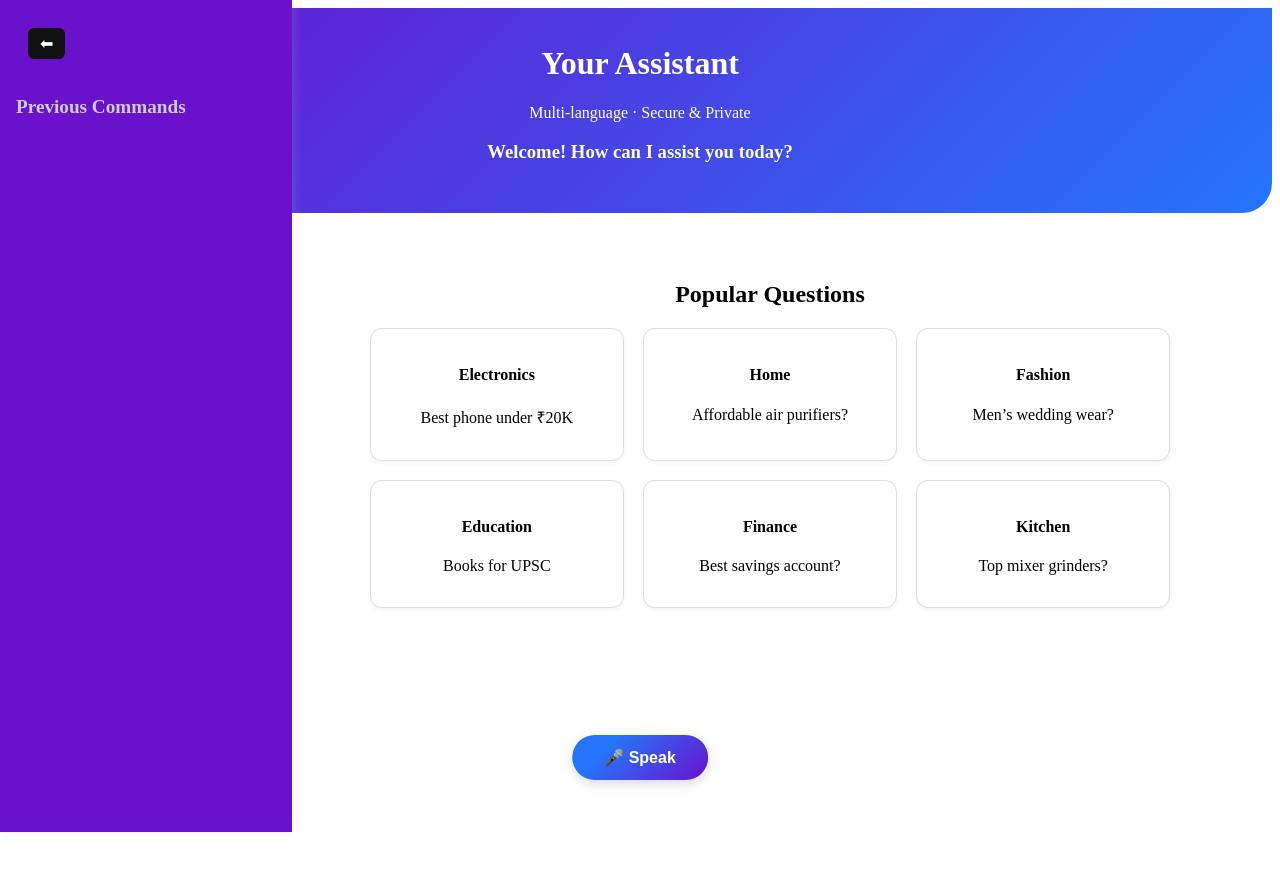
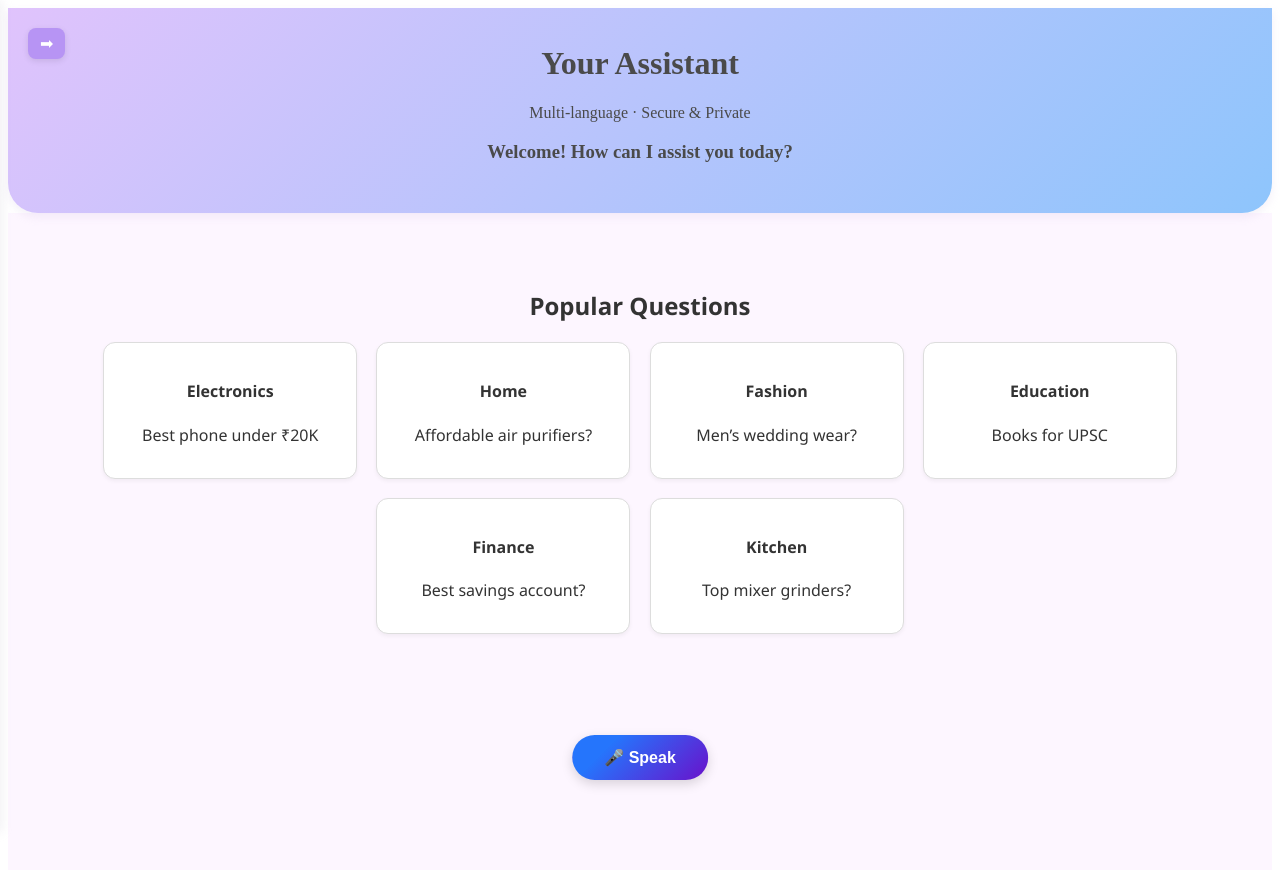
Before and after one commit to itisar-345/SalesAssistant, a React (Vite) app: page / in a window 1280 px wide. Shown: the top 870 px of the page. Before the commit the page ends 800 px from the top, so only its background shows below. Built offline with nearby package versions, Linux system fonts and the light colour scheme.

Commit message:
Updated UI

```diff
--- a/src/App.css
+++ b/src/App.css
@@ -1,24 +1,52 @@
+/* Header */
 .app-header {
-  background: linear-gradient(135deg, #6a11cb 0%, #2575fc 100%);
+  background: linear-gradient(135deg, #e0c3fc 0%, #8ec5fc 100%); /* pastel lavender to sky blue */
   padding: 2rem;
   padding-top: 1rem;
   text-align: center;
-  color: white;
+  color: #4a4a4a; /* dark gray for better contrast */
   border-bottom-left-radius: 30px;
   border-bottom-right-radius: 30px;
   position: relative;
+  box-shadow: 0 4px 10px rgba(200, 180, 220, 0.2);
 }
 
+/* Sidebar toggle button */
 .side-nav-toggle {
   position: absolute;
   left: 20px;
   top: 20px;
-  background: #111;
+  background: #b794f4; /* pastel purple */
   color: white;
   border: none;
-  border-radius: 6px;
+  border-radius: 8px;
   padding: 6px 12px;
   font-size: 1rem;
   cursor: pointer;
   z-index: 1100;
+  box-shadow: 0 2px 6px rgba(0, 0, 0, 0.1);
+  transition: background 0.3s ease;
 }
+
+.side-nav-toggle:hover {
+  background: #9f7aea; /* deeper pastel purple */
+}
+
+/* Main content */
+main {
+  padding: 1.5rem;
+  transition: margin-left 0.3s ease;
+  background-color: #fdf6ff; /* soft lavender tint */
+  min-height: 100vh;
+  color: #333;
+  font-family: 'Segoe UI', sans-serif;
+}
+
+/* Responsive behavior based on sidebar state */
+.App.side-nav-open main {
+  margin-left: 260px; /* same as sidebar width */
+}
+
+.App.side-nav-closed main {
+  margin-left: 0;
+}
--- a/src/App.jsx
+++ b/src/App.jsx
@@ -5,7 +5,7 @@ import SideNav from "./components/SideNav";
 import "./App.css";
 
 function App() {
-  const [sideNavOpen, setSideNavOpen] = useState(true);
+const [sideNavOpen, setSideNavOpen] = useState(false);
 
   const toggleSideNav = () => {
     setSideNavOpen(!sideNavOpen);
--- a/src/css/SideNav.css
+++ b/src/css/SideNav.css
@@ -4,7 +4,7 @@
   left: 0;
   width: 260px;
   height: 100%;
-  background: #6a11cb;
+  background: #be9cfa;
   color: white;
   padding: 1rem;
   box-shadow: 2px 0 10px rgba(190, 185, 200, 0.2);
@@ -25,7 +25,7 @@
   font-size: 1.2rem;
   margin-top: 5rem;
   margin-bottom: 1rem;
-  color: #ccc;
+  color: #333;
 }
 
 .side-nav ul {
@@ -44,6 +44,11 @@
   font-size: 0.95rem;
 }
 
+.side-nav li:hover {
+  background: rgba(255, 255, 255, 0.05);
+  border-radius: 4px;
+}
+
 .delete-btn {
   background: none;
   color: red;
@@ -51,13 +56,3 @@
   cursor: pointer;
   font-size: 1rem;
 }
-
-main {
-  margin-left: 260px; /* same as sidebar width */
-  padding: 1rem;
-  transition: margin-left 0.3s ease;
-}
-
-.side-nav.closed + .App main {
-  margin-left: 0;
-}
```
